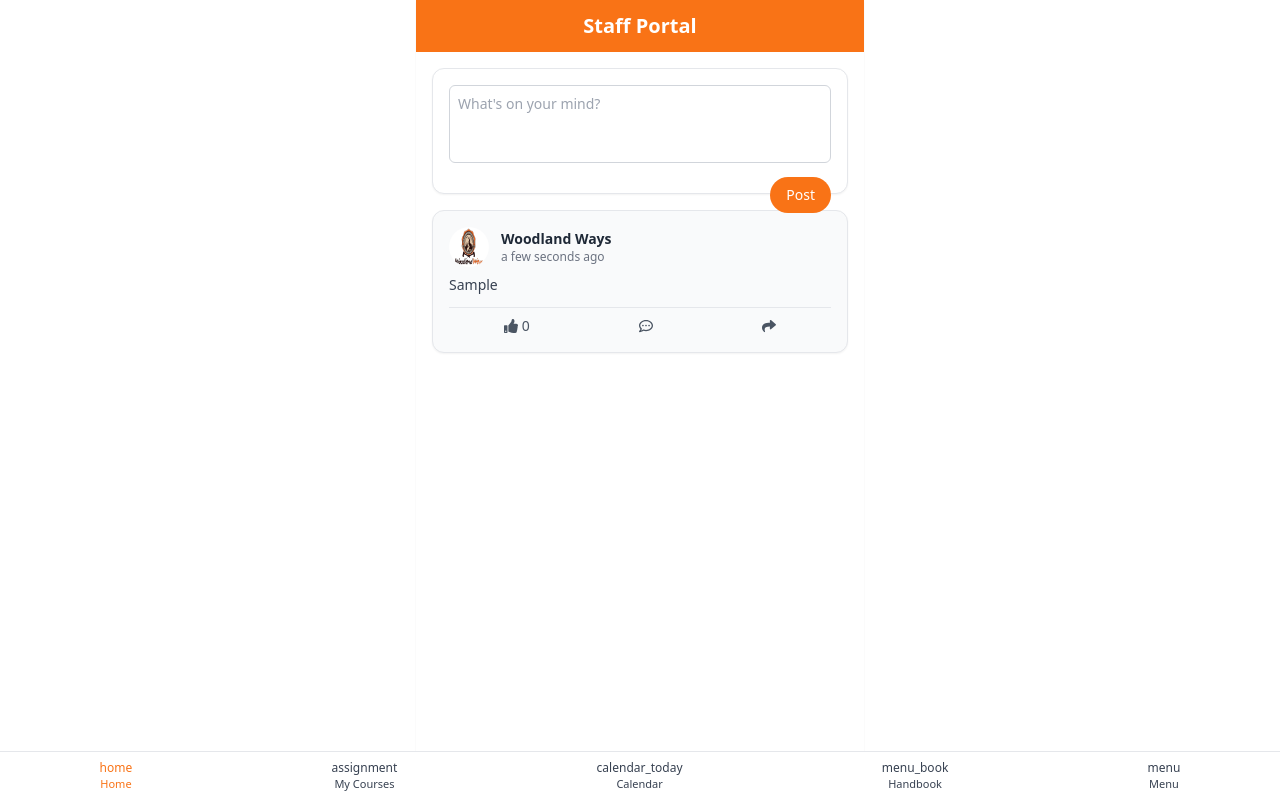
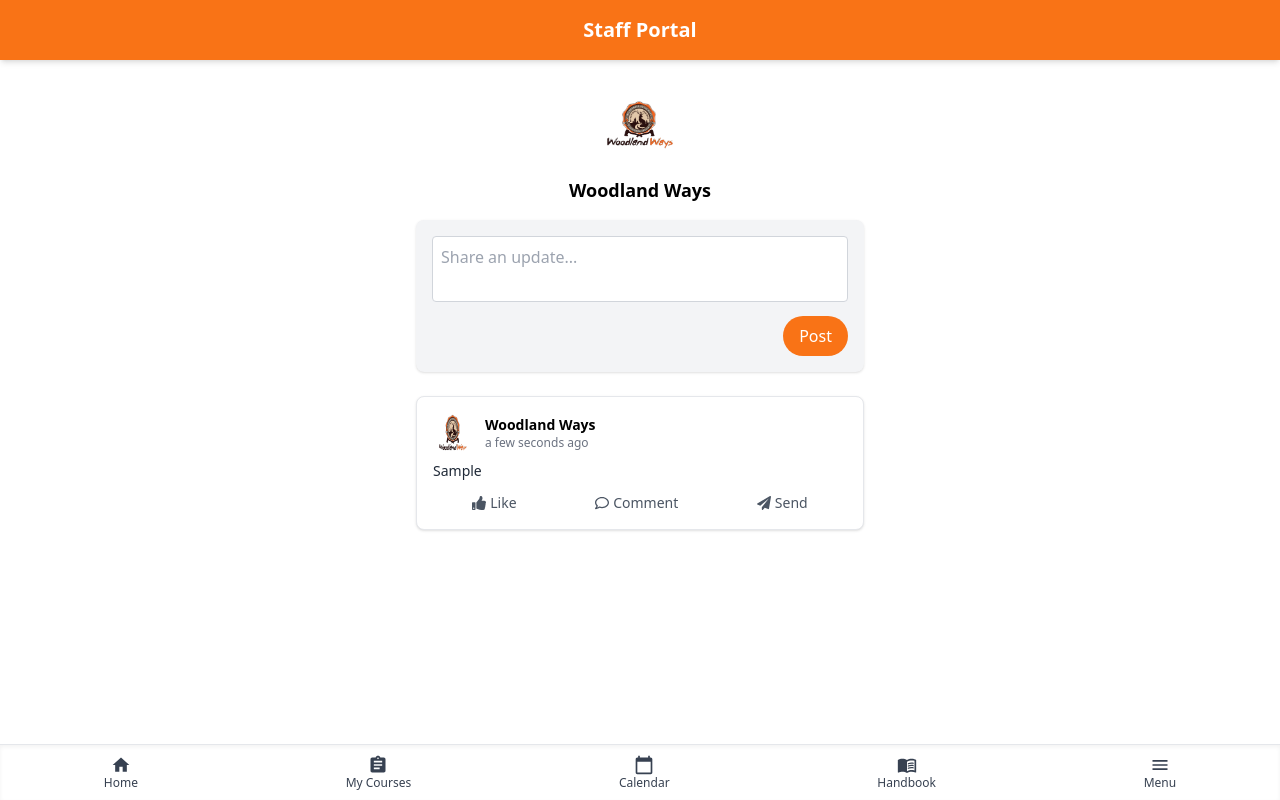
Before and after one commit to BUSHBOI95/Woodland-Ways-Portal-, a React (Vite) app: page / in a window 1280 px wide. Both pictures are taken after typing "Sample" into the empty fields and a click on the button "Post". Built offline with nearby package versions, Linux system fonts and the light colour scheme.

Commit message:
Update Home.jsx

```diff
--- a/src/pages/Home.jsx
+++ b/src/pages/Home.jsx
@@ -1,127 +1,138 @@
-import React, { useState, useEffect } from 'react';
-import { NavLink } from 'react-router-dom';
-import moment from 'moment';
-import { FaThumbsUp, FaRegCommentDots, FaShare } from 'react-icons/fa';
-import Icon from '../../Icon.png';
+import React, { useState, useEffect } from "react";
+import { FaThumbsUp, FaRegComment, FaPaperPlane } from "react-icons/fa";
+import moment from "moment";
+import WWLogo from "../../Icon.png";
+import { NavLink } from "react-router-dom";
+import { MdHome, MdAssignment, MdCalendarToday, MdMenuBook, MdMenu } from "react-icons/md";
 
 const Home = () => {
-  const [postText, setPostText] = useState('');
+  const [postText, setPostText] = useState("");
   const [posts, setPosts] = useState([]);
 
   useEffect(() => {
-    const stored = localStorage.getItem('staffPortalPosts');
-    if (stored) {
-      setPosts(JSON.parse(stored));
+    const storedPosts = localStorage.getItem("posts");
+    if (storedPosts) {
+      setPosts(JSON.parse(storedPosts));
     }
   }, []);
 
-  useEffect(() => {
-    localStorage.setItem('staffPortalPosts', JSON.stringify(posts));
-  }, [posts]);
-
   const handlePost = () => {
-    if (postText.trim()) {
+    if (postText.trim() !== "") {
       const newPost = {
-        id: Date.now(),
-        text: postText.trim(),
+        text: postText,
         timestamp: new Date().toISOString(),
-        likes: 0
+        user: {
+          name: "Woodland Ways",
+          avatar: WWLogo,
+        },
+        likes: 0,
+        liked: false,
       };
-      setPosts([newPost, ...posts]);
-      setPostText('');
+      const updatedPosts = [newPost, ...posts];
+      setPosts(updatedPosts);
+      localStorage.setItem("posts", JSON.stringify(updatedPosts));
+      setPostText("");
     }
   };
 
-  const handleLike = (id) => {
-    setPosts(prev =>
-      prev.map(p =>
-        p.id === id ? { ...p, likes: p.likes + 1 } : p
-      )
-    );
+  const toggleLike = (index) => {
+    const updatedPosts = [...posts];
+    const post = updatedPosts[index];
+    post.liked = !post.liked;
+    post.likes += post.liked ? 1 : -1;
+    setPosts(updatedPosts);
+    localStorage.setItem("posts", JSON.stringify(updatedPosts));
   };
 
   return (
-    <div className="max-w-md mx-auto bg-white min-h-screen shadow-sm flex flex-col justify-between">
-      {/* Header */}
-      <header className="flex items-center justify-center px-4 py-3 bg-orange-500 text-white relative">
-        <h1 className="text-xl font-bold">Staff Portal</h1>
+    <div className="flex flex-col min-h-screen bg-white">
+      <header className="bg-orange-500 text-white py-4 text-center text-xl font-bold shadow-md">
+        Staff Portal
       </header>
 
-      {/* Scrollable Feed */}
-      <main className="flex-1 overflow-y-auto px-4 py-4 space-y-4">
-        <div className="bg-white border rounded-xl p-4 shadow-sm">
+      <div className="flex flex-col items-center mt-4 px-4">
+        <img src={WWLogo} alt="Logo" className="w-24 h-24 object-contain mb-1" />
+        <h2 className="text-lg font-semibold mb-4">Woodland Ways</h2>
+
+        <div className="bg-gray-100 rounded-lg p-4 w-full max-w-md shadow">
           <textarea
-            className="w-full border border-gray-300 rounded-md p-2 mb-2 text-sm resize-none"
-            rows={3}
-            placeholder="What's on your mind?"
+            placeholder="Share an update..."
+            className="w-full p-2 rounded border border-gray-300 resize-none focus:outline-none focus:ring focus:ring-orange-300"
+            rows="2"
             value={postText}
             onChange={(e) => setPostText(e.target.value)}
           />
+          <div className="flex justify-end mt-2">
             <button
-            className="bg-orange-500 text-white px-4 py-2 rounded-full text-sm float-right"
               onClick={handlePost}
+              className="bg-orange-500 text-white px-4 py-2 rounded-full hover:bg-orange-600 transition"
             >
               Post
             </button>
           </div>
+        </div>
 
-        {posts.map((post) => (
-          <div
-            key={post.id}
-            className="bg-gray-50 p-4 rounded-xl border shadow-sm"
-          >
+        <div className="mt-6 w-full max-w-md space-y-4 pb-20">
+          {posts.map((post, index) => (
+            <div key={index} className="bg-white border border-gray-200 rounded-lg p-4 shadow">
               <div className="flex items-center mb-2">
-              <img src={Icon} alt="Avatar" className="w-10 h-10 rounded-full mr-3" />
+                <img
+                  src={post.user.avatar}
+                  alt="avatar"
+                  className="w-10 h-10 rounded-full mr-3"
+                />
                 <div>
-                <p className="font-semibold text-sm text-gray-800">Woodland Ways</p>
+                  <p className="font-bold text-sm">{post.user.name}</p>
                   <p className="text-xs text-gray-500">
                     {moment(post.timestamp).fromNow()}
                   </p>
                 </div>
               </div>
-            <p className="text-sm text-gray-700 mb-3">{post.text}</p>
-
-            <div className="flex items-center justify-around text-gray-600 text-sm border-t pt-2">
-              <button className="flex items-center gap-1" onClick={() => handleLike(post.id)}>
+              <p className="text-gray-800 text-sm">{post.text}</p>
+              <div className="flex justify-around text-gray-600 mt-3 text-sm">
+                <button
+                  className={`flex items-center space-x-1 ${post.liked ? "text-blue-600" : ""}`}
+                  onClick={() => toggleLike(index)}
+                >
                   <FaThumbsUp />
-                {post.likes}
+                  <span>Like {post.likes > 0 && `(${post.likes})`}</span>
                 </button>
-              <button className="flex items-center gap-1">
-                <FaRegCommentDots />
+                <button className="flex items-center space-x-1">
+                  <FaRegComment />
+                  <span>Comment</span>
                 </button>
-              <button className="flex items-center gap-1">
-                <FaShare />
+                <button className="flex items-center space-x-1">
+                  <FaPaperPlane />
+                  <span>Send</span>
                 </button>
               </div>
             </div>
           ))}
-      </main>
+        </div>
+      </div>
 
-      {/* Bottom Navigation */}
-      <footer className="fixed bottom-0 left-0 w-full bg-white border-t border-gray-200">
-        <nav className="flex justify-around py-2 text-xs text-gray-700">
-          <NavLink to="/" className="flex flex-col items-center text-orange-500">
-            <span className="material-icons">home</span>
-            <span className="text-[11px]">Home</span>
+      <nav className="fixed bottom-0 left-0 right-0 bg-white border-t border-gray-200 shadow-inner flex justify-around items-center h-14 text-xs text-gray-700">
+        <NavLink to="/" className="flex flex-col items-center" activeclassname="text-orange-500">
+          <MdHome className="text-xl" />
+          <span>Home</span>
         </NavLink>
         <NavLink to="/my-courses" className="flex flex-col items-center">
-            <span className="material-icons">assignment</span>
-            <span className="text-[11px]">My Courses</span>
+          <MdAssignment className="text-xl" />
+          <span>My Courses</span>
         </NavLink>
         <NavLink to="/calendar" className="flex flex-col items-center">
-            <span className="material-icons">calendar_today</span>
-            <span className="text-[11px]">Calendar</span>
+          <MdCalendarToday className="text-xl" />
+          <span>Calendar</span>
         </NavLink>
         <NavLink to="/handbook" className="flex flex-col items-center">
-            <span className="material-icons">menu_book</span>
-            <span className="text-[11px]">Handbook</span>
+          <MdMenuBook className="text-xl" />
+          <span>Handbook</span>
         </NavLink>
         <NavLink to="/menu" className="flex flex-col items-center">
-            <span className="material-icons">menu</span>
-            <span className="text-[11px]">Menu</span>
+          <MdMenu className="text-xl" />
+          <span>Menu</span>
         </NavLink>
       </nav>
-      </footer>
     </div>
   );
 };
```
Lines whose indentation alone changed are shown as unchanged.
